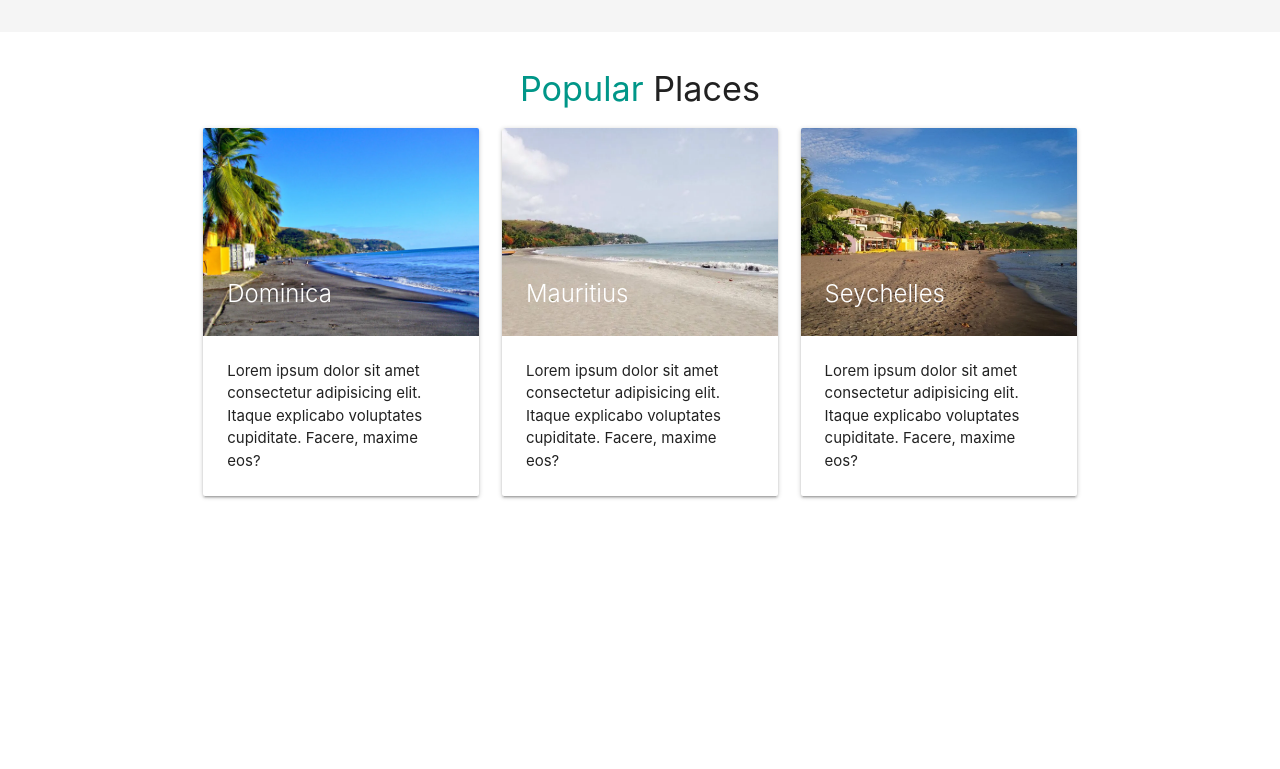
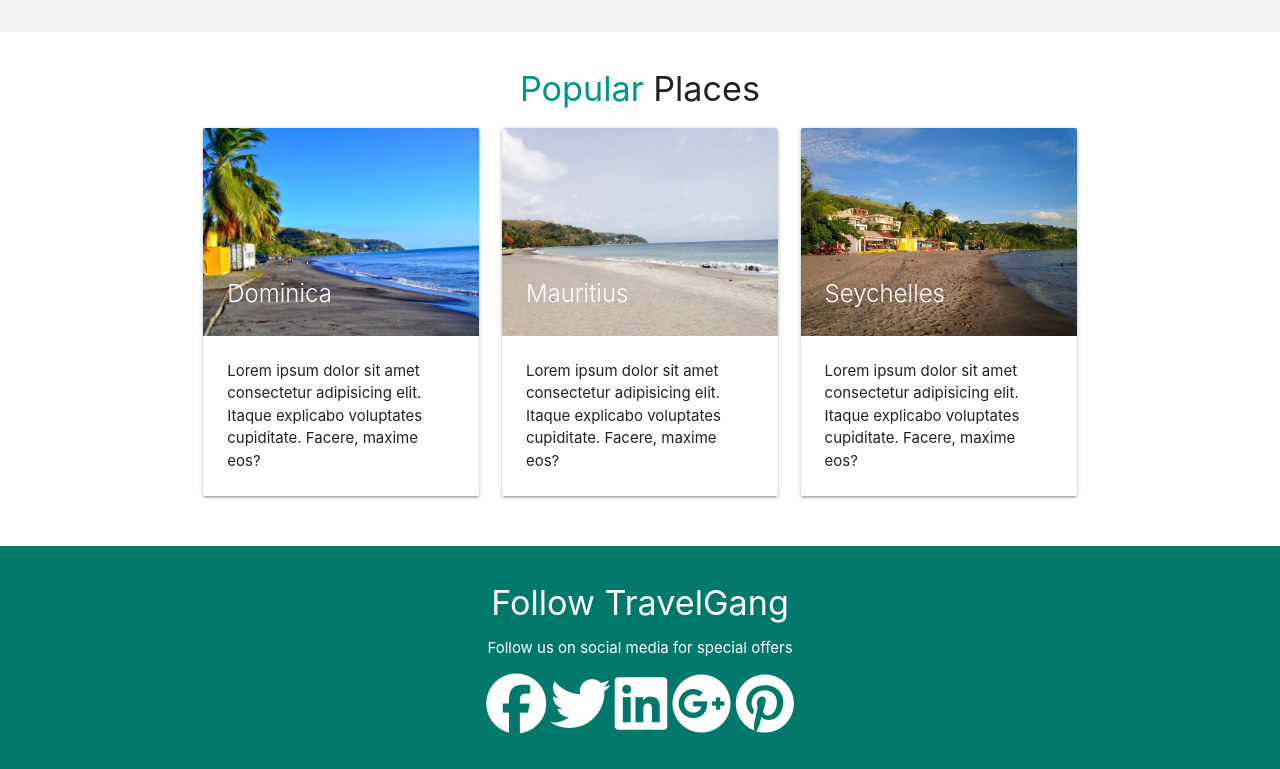
Before and after one commit to reuben-germain/Soleil-Travels, a plain HTML site: page index.html in a window 1280 px wide. Shown: the part 1136-1905 px from the top of the page. Before the commit the page ends 1682 px from the top, so only its background shows below. Drawn offline with nearby package versions, Linux system fonts and the light colour scheme.

Commit message:
added some social media icons using font awesome

```diff
--- a/index.html
+++ b/index.html
@@ -202,6 +202,33 @@
             </div>
         </div>
     </section>
+
+    <!--Section: Follow-->
+    <section class="section section-follow teal darken-2 white-text center">
+        <div class="container">
+          <div class="row">
+            <div class="col s12">
+              <h4>Follow TravelGang</h4>
+              <p>Follow us on social media for special offers</p>
+              <a href="#" class="white-text">
+                <i class="fab fa-facebook fa-4x"></i>
+              </a>
+              <a href="#" class="white-text">
+                <i class="fab fa-twitter fa-4x"></i>
+              </a>
+              <a href="#" class="white-text">
+                <i class="fab fa-linkedin fa-4x"></i>
+              </a>
+              <a href="#" class="white-text">
+                <i class="fab fa-google-plus fa-4x"></i>
+              </a>
+              <a href="#" class="white-text">
+                <i class="fab fa-pinterest fa-4x"></i>
+              </a>
+            </div>
+          </div>
+        </div>
+      </section>
     <script src="https://cdnjs.cloudflare.com/ajax/libs/materialize/1.0.0/js/materialize.min.js"></script>
     <script>
         //Sidenav
```
